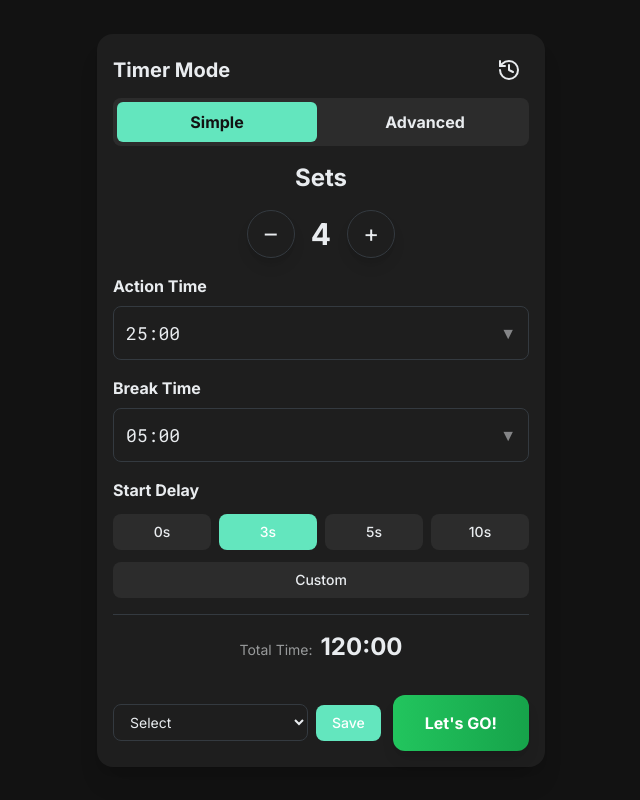
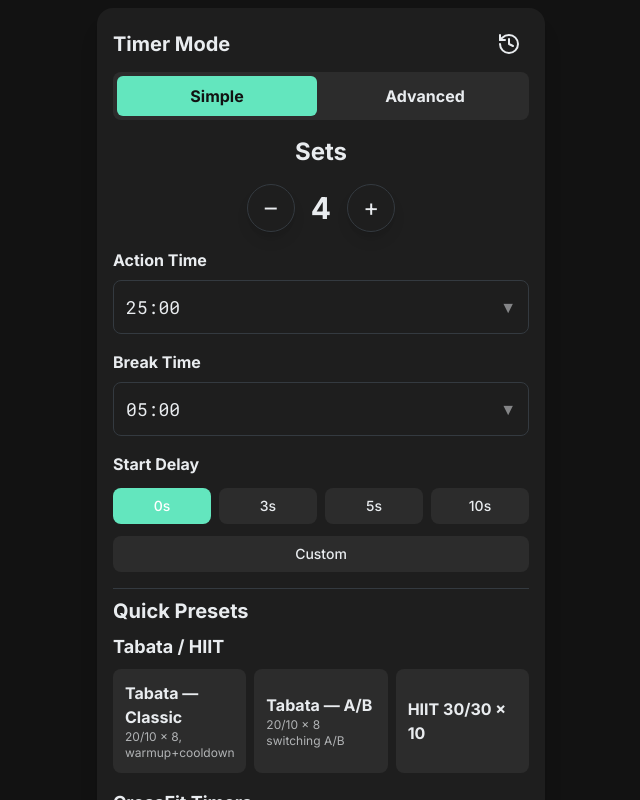
Before and after one commit to chagp/flow-timer-a-luxurious-pwa, a React (Vite) app: page / in a window 1280 px wide. Both pictures are taken after a click on the button 37 px from the left and 61 px from the top of the page. Shown: the top 800 px of the page, without its empty margins (319-959 px from the left). Built offline with nearby package versions, Linux system fonts and the light colour scheme.

Commit message:
ux: default Start Delay to 0s; fix Custom label to avoid undefined; add Quick Presets (Tabata/HIIT/WOD/BJJ/Muay Thai) to ConfigurationScreen

```diff
--- a/components/ConfigurationScreen.tsx
+++ b/components/ConfigurationScreen.tsx
@@ -1,5 +1,6 @@
 import React, { useState, useEffect } from 'react';
 import PresetSelector from './PresetSelector';
+import QuickPresets from './QuickPresets';
 import SetsStepper from './SetsStepper';
 import TimePicker from './TimePicker';
 import CountdownSelector from './CountdownSelector';
@@ -222,6 +223,12 @@ const ConfigurationScreen: React.FC<ConfigurationScreenProps> = ({ onStart, hist
           onChange={(value) => setLocalSettings({ ...localSettings, countdown: value })}
         />
 
+        {/* Quick Presets */}
+        <div className="pt-2 border-t border-light-border dark:border-dark-border">
+          <h2 className="text-xl font-semibold mb-2">Quick Presets</h2>
+          <QuickPresets onApply={setLocalSettings} />
+        </div>
+
         <div className="text-center py-4 border-t border-light-border dark:border-dark-border text-light-text dark:text-dark-text">
           <span className="text-sm text-light-text/60 dark:text-dark-text/60">Total Time:</span>
           <span className="text-2xl font-bold ml-2">{formatTotalTime(localSettings)}</span>
--- a/components/CountdownSelector.tsx
+++ b/components/CountdownSelector.tsx
@@ -135,7 +135,7 @@ const CountdownSelector: React.FC<CountdownSelectorProps> = ({ value, onChange }
               : 'bg-light-subtle-bg dark:bg-dark-subtle-bg text-light-text dark:text-dark-text hover:bg-light-border dark:hover:bg-dark-border'
           }`}
         >
-          {isCustomValue ? `Custom (${value}s)` : 'Custom'}
+          {isCustomValue && value > 0 ? `Custom (${value}s)` : 'Custom'}
         </button>
       </div>
 
--- /dev/null
+++ b/components/QuickPresets.tsx
@@ -0,0 +1,137 @@
+import React from 'react';
+import { Settings, TimerMode, Interval } from '../types';
+
+interface QuickPresetsProps {
+  onApply: (settings: Settings) => void;
+}
+
+function makeSimple(workSec: number, breakSec: number, sets: number, workLabel = 'WORK', breakLabel = 'REST', countdown = 0): Settings {
+  return {
+    mode: TimerMode.Simple,
+    simple: { workTime: workSec, breakTime: breakSec, sets, workLabel, breakLabel },
+    advanced: { rounds: 1, intervals: [] },
+    countdown,
+  };
+}
+
+function makeAdvancedBySequence(intervals: Interval[], countdown = 0): Settings {
+  return {
+    mode: TimerMode.Advanced,
+    simple: { workTime: 60, breakTime: 60, sets: 1, workLabel: 'WORK', breakLabel: 'REST' },
+    advanced: { rounds: 1, intervals },
+    countdown,
+  };
+}
+
+function makeAdvancedRepeat(intervalLabel: string, durationSec: number, rounds: number, countdown = 0): Settings {
+  const base: Interval = { id: 'int-1', label: intervalLabel, duration: durationSec };
+  return {
+    mode: TimerMode.Advanced,
+    simple: { workTime: 60, breakTime: 60, sets: 1, workLabel: 'WORK', breakLabel: 'REST' },
+    advanced: { rounds, intervals: [base] },
+    countdown,
+  };
+}
+
+const QuickPresets: React.FC<QuickPresetsProps> = ({ onApply }) => {
+  const handle = (settings: Settings) => () => onApply(settings);
+
+  // Build sequences for some presets
+  const seq = {
+    tabataClassic: makeAdvancedBySequence([
+      { id: 'wup', label: 'WARMUP', duration: 120 },
+      // 8 rounds of 20/10
+      ...Array.from({ length: 8 }, (_, i) => [
+        { id: `w${i}-a`, label: 'WORK', duration: 20 },
+        { id: `w${i}-r`, label: 'REST', duration: 10 },
+      ]).flat() as Interval[],
+      { id: 'cd', label: 'COOLDOWN', duration: 120 },
+    ], 10),
+    tabataAB: makeAdvancedBySequence([
+      ...Array.from({ length: 4 }, (_, i) => [
+        { id: `a${i}`, label: 'WORK A', duration: 20 },
+        { id: `ar${i}`, label: 'REST', duration: 10 },
+        { id: `b${i}`, label: 'WORK B', duration: 20 },
+        { id: `br${i}`, label: 'REST', duration: 10 },
+      ]).flat() as Interval[],
+    ], 10),
+    hiit3030x10: makeSimple(30, 30, 10, 'WORK', 'REST', 3),
+    amrap12: makeAdvancedRepeat('AMRAP', 12 * 60, 1, 10),
+    amrap20: makeAdvancedRepeat('AMRAP', 20 * 60, 1, 10),
+    emom10: makeAdvancedRepeat('EMOM', 60, 10, 3),
+    e2mom20: makeAdvancedRepeat('E2MOM', 2 * 60, 10, 3),
+    cap15: makeAdvancedRepeat('FOR TIME (CAP)', 15 * 60, 1, 10),
+    deathBy12: makeAdvancedRepeat('DEATH BY', 60, 12, 3),
+    bjjPositional: makeAdvancedBySequence([
+      ...Array.from({ length: 6 }, (_, i) => [
+        { id: `w${i}`, label: 'WORK', duration: 6 * 60 },
+        { id: `r${i}`, label: 'REST', duration: 60 },
+      ]).flat() as Interval[],
+    ], 3),
+    bjjSparring: makeAdvancedBySequence([
+      ...Array.from({ length: 5 }, (_, i) => [
+        { id: `w${i}`, label: 'WORK', duration: 6 * 60 },
+        { id: `r${i}`, label: 'REST', duration: 60 },
+      ]).flat() as Interval[],
+    ], 3),
+    muayPads: makeAdvancedBySequence([
+      ...Array.from({ length: 5 }, (_, i) => [
+        { id: `w${i}`, label: 'ROUND', duration: 3 * 60 },
+        { id: `r${i}`, label: 'REST', duration: 60 },
+      ]).flat() as Interval[],
+    ], 3),
+    muayBag: makeAdvancedBySequence([
+      ...Array.from({ length: 10 }, (_, i) => [
+        { id: `w${i}`, label: 'ROUND', duration: 3 * 60 },
+        { id: `r${i}`, label: 'REST', duration: 60 },
+      ]).flat() as Interval[],
+    ], 3),
+  };
+
+  const Section: React.FC<{ title: string; children: React.ReactNode }> = ({ title, children }) => (
+    <div className="space-y-2">
+      <h3 className="text-lg font-semibold">{title}</h3>
+      <div className="grid grid-cols-2 gap-2 sm:grid-cols-3">
+        {children}
+      </div>
+    </div>
+  );
+
+  const Btn: React.FC<{ label: string; onClick: () => void; subtitle?: string }> = ({ label, onClick, subtitle }) => (
+    <button
+      onClick={onClick}
+      className="p-3 rounded-lg bg-light-subtle-bg dark:bg-dark-subtle-bg hover:bg-white/50 dark:hover:bg-black/20 text-left transition-colors"
+    >
+      <div className="font-semibold text-light-text dark:text-dark-text">{label}</div>
+      {subtitle && <div className="text-xs text-light-text/70 dark:text-dark-text/70">{subtitle}</div>}
+    </button>
+  );
+
+  return (
+    <div className="space-y-4">
+      <Section title="Tabata / HIIT">
+        <Btn label="Tabata — Classic" subtitle="20/10 × 8, warmup+cooldown" onClick={handle(seq.tabataClassic)} />
+        <Btn label="Tabata — A/B" subtitle="20/10 × 8 switching A/B" onClick={handle(seq.tabataAB)} />
+        <Btn label="HIIT 30/30 × 10" onClick={handle(seq.hiit3030x10)} />
+      </Section>
+      <Section title="CrossFit Timers">
+        <Btn label="AMRAP 12" onClick={handle(seq.amrap12)} />
+        <Btn label="AMRAP 20" onClick={handle(seq.amrap20)} />
+        <Btn label="EMOM 10" onClick={handle(seq.emom10)} />
+        <Btn label="E2MOM 20" onClick={handle(seq.e2mom20)} />
+        <Btn label="For Time (Cap 15)" onClick={handle(seq.cap15)} />
+        <Btn label="Death By (12)" onClick={handle(seq.deathBy12)} />
+      </Section>
+      <Section title="BJJ">
+        <Btn label="Positional Rounds" subtitle="6 × 6:00 / 1:00" onClick={handle(seq.bjjPositional)} />
+        <Btn label="Sparring (Rolling)" subtitle="5 × 6:00 / 1:00" onClick={handle(seq.bjjSparring)} />
+      </Section>
+      <Section title="Muay Thai">
+        <Btn label="Pads (5 × 3:00 / 1:00)" onClick={handle(seq.muayPads)} />
+        <Btn label="Bag Rounds (10 × 3:00 / 1:00)" onClick={handle(seq.muayBag)} />
+      </Section>
+    </div>
+  );
+};
+
+export default QuickPresets;
--- a/constants.ts
+++ b/constants.ts
@@ -17,7 +17,7 @@ export const DEFAULT_SETTINGS: Settings = {
       { id: '3', label: 'REVIEW', duration: 5 * 60 },
     ],
   },
-  countdown: 3, // 3 second countdown by default
+  countdown: 0, // default start delay is 0s
 };
 
 // Using reliable, CORS-friendly audio sources from pixabay.com to prevent playback errors.
```
